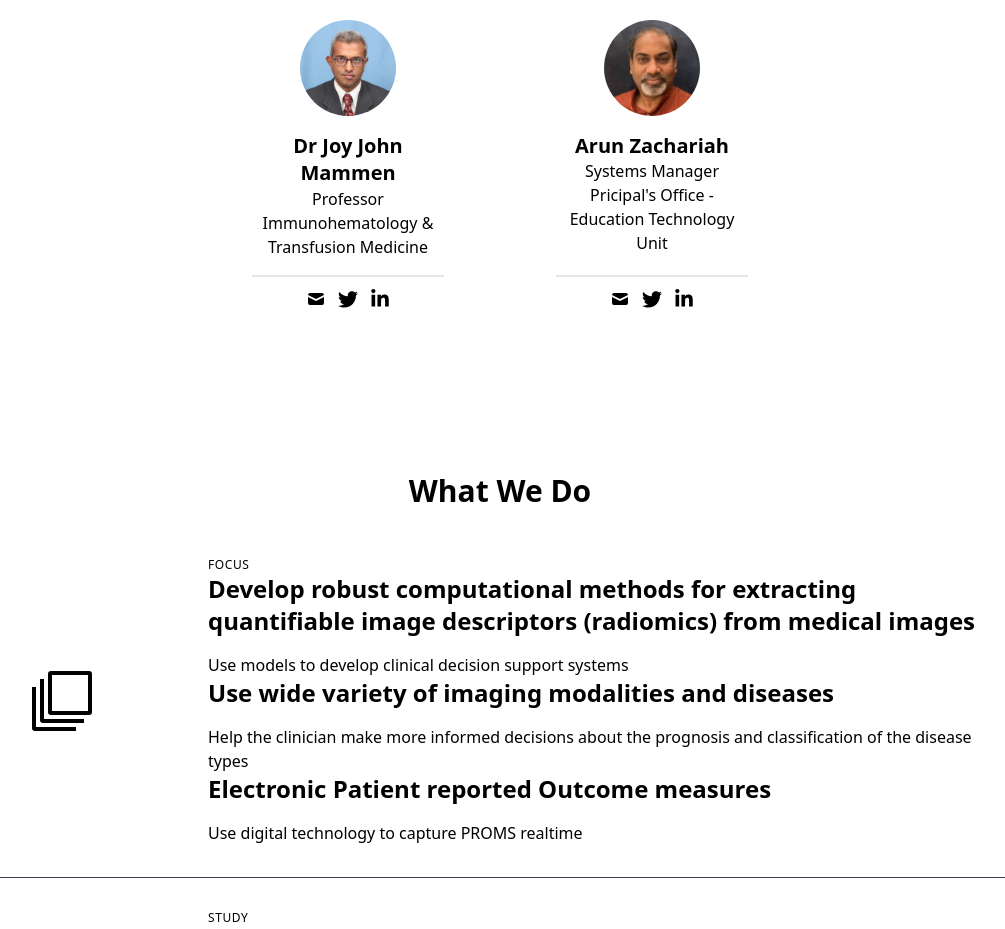
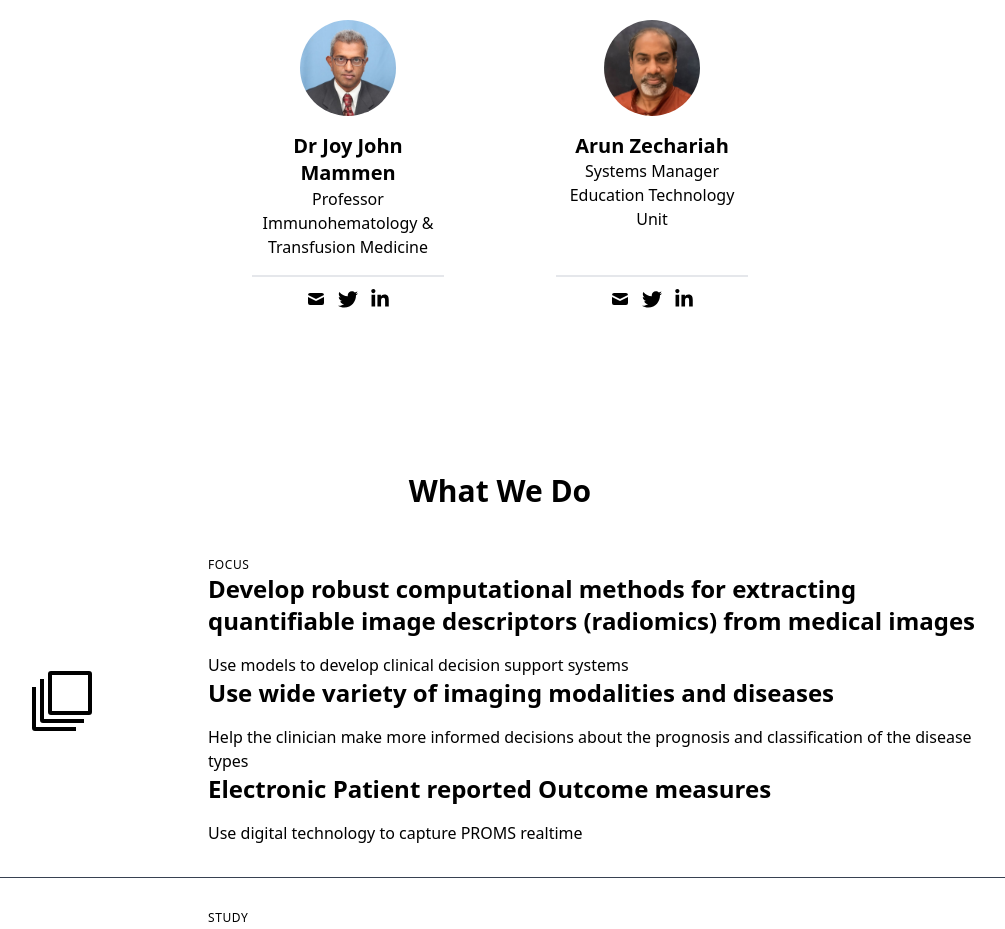
Before and after one commit to qirail/qirail, a React (Create React App) app: page / in a window 1280 px wide. Shown: the part 4720-5649 px from the top of the page, without its empty margins (140-1145 px from the left). Built offline with nearby package versions, Linux system fonts and the light colour scheme.

Commit message:
edited temas

```diff
--- a/src/data/team.data.js
+++ b/src/data/team.data.js
@@ -206,9 +206,9 @@ export const clinicalTeam = {
                     designation: 'Professor',
                 },
                 {
-                    name: "Arun Zachariah",
+                    name: "Arun Zechariah",
                     about: "",
-                    department: "Pricipal's Office - Education Technology Unit",
+                    department: "Education Technology Unit",
                     image: arun,
                     designation: "Systems Manager",
                 },
```
